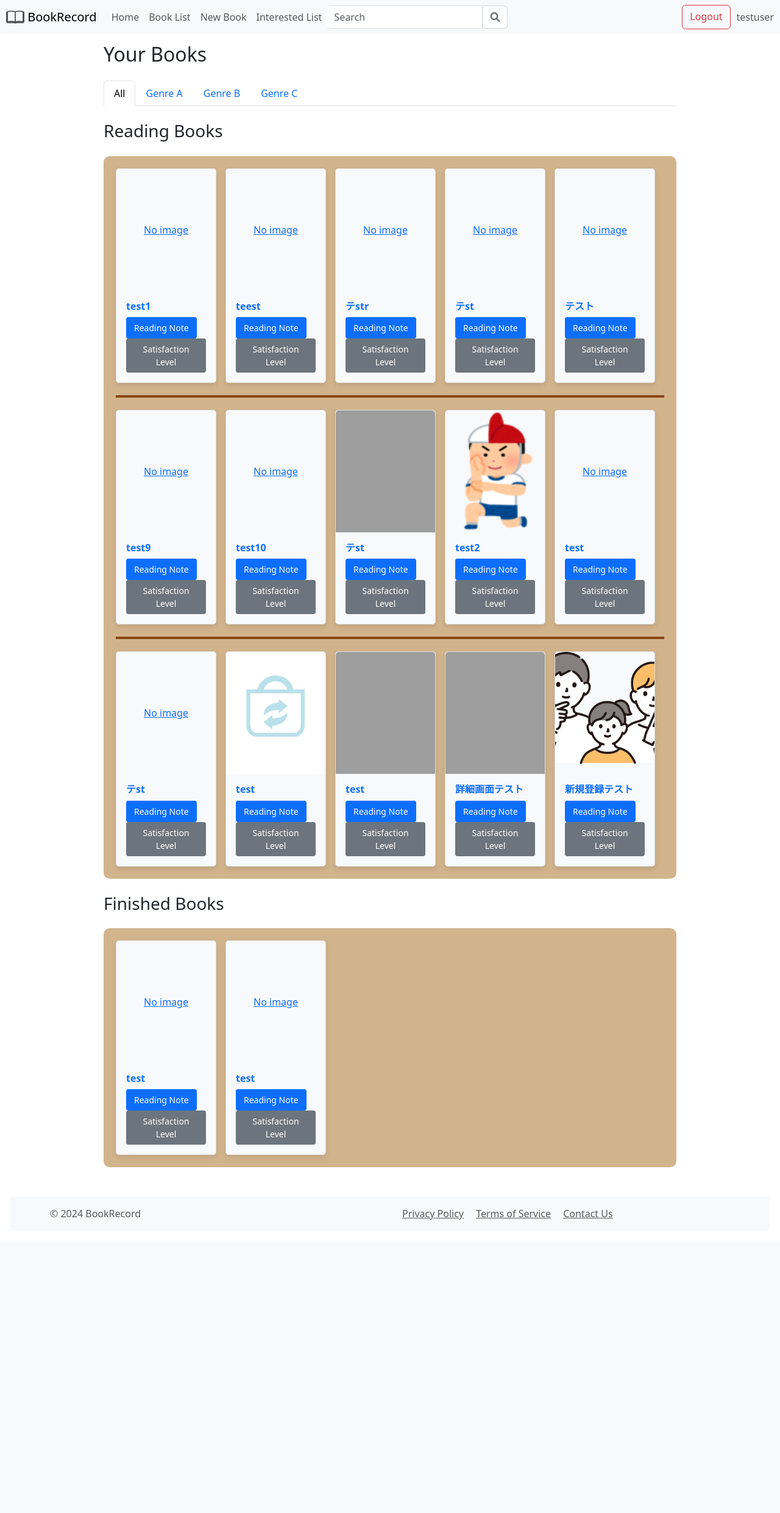
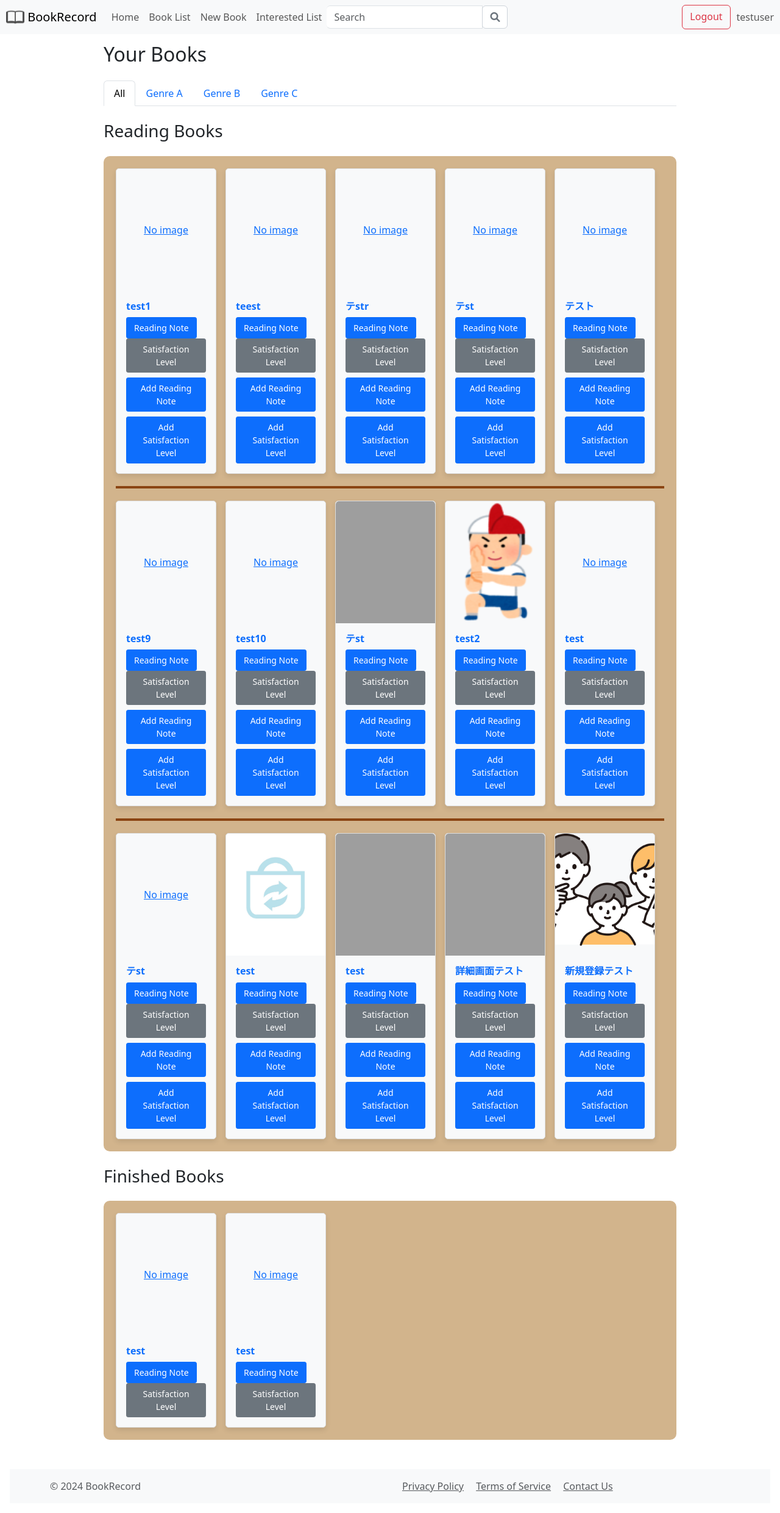
Before and after one commit to kaneken555/bookrecord, a Django app: page /list/ in a window 1280 px wide. Shown: the whole page at 61% size. Before the commit the page ends 2000 px from the top, so only its background shows below. Run offline with Django 4.2, Linux system fonts and the light colour scheme; a user stored in the database is signed in; data comes from the database, SQL or seed files in the repository; some libraries are stand-ins or nearby versions; grey boxes are pictures that could not be loaded.

Commit message:
[mod]モーダルウィンドウ共通化

```diff
--- /dev/null
+++ b/myproject/bookrecord/templates/includes/modal_form.html
@@ -0,0 +1,51 @@
+<!-- templates/includes/modal_form.html -->
+<!-- Reading Note/Satisfaction Level登録用モーダル -->
+<div id="inputModal" class="modal">
+    <div class="modal-dialog modal-lg" role="document">
+        <div class="modal-content">
+            <div class="modal-header">
+                <h5 class="modal-title" id="modalLabel"></h5>
+                <!-- <h5 class="modal-title" id="modalLabel"><span id="modal-book-title"></span></h5> -->
+                <!-- <button type="button" class="btn-close close" aria-label="Close"></button> -->
+            </div>
+            <div class="modal-body">
+                <div id="register-reading-note-form">
+                    <form id="reading-note-form">
+                        {% csrf_token %}
+                        <div class="form-group">
+                            <label for="reading-note-leaning">学び</label>
+                            <input type="text" class="form-control" id="note-learning-input" name="reading_note_learning" required>
+                        </div>
+                        <div class="form-group">
+                            <label for="reading-note-impression">感想</label>
+                            <input type="text" class="form-control" id="note-impression-input" name="reading_note_impression" required>
+                        </div>
+                        <div class="form-group">
+                            <label for="note-date">日付</label>
+                            <input type="date" class="form-control" id="note-date-input" name="note_date" required>
+                        </div>
+                    </form>
+                </div>
+                <div id="register-satisfaction-level-form" style="display:none;">
+                    <form id="satisfaction-form">
+                        {% csrf_token %}
+                        <div class="form-group">
+                            <label for="satisfaction-level">満足度</label>
+                            <input type="number" min="1" max="5" class="form-control" id="satisfaction-level-input" name="satisfaction_level" required>
+                        </div>
+                        <div class="form-group">
+                            <label for="summary-date">日付</label>
+                            <input type="date" class="form-control" id="summary-date-input" name="summary_date" required>
+                        </div>
+                    </form>
+                </div>
+
+            </div>
+            <div class="modal-footer">
+                <button id="confirmAddButton" class="btn btn-primary">登録</button>
+                <button id="cancelButton" class="btn btn-secondary">キャンセル</button>
+            </div>
+            <div id="modal-error-message" class="text-danger"></div>
+        </div>
+    </div>
+</div>
--- a/myproject/bookrecord/templates/list.html
+++ b/myproject/bookrecord/templates/list.html
@@ -4,6 +4,7 @@
 {% block title %}Book List{% endblock %}
 
 {% block content %}
+{% include 'includes/modal_form.html' %}
 <div class="container custom-container">
     <h2 class="my-4">Your Books</h2>
     <!-- ジャンルごとのタブ -->
@@ -41,6 +42,8 @@
                             <div class="mt-auto">
                                 <a href="{% url 'readingnote' book.book_code %}" class="btn btn-primary btn-sm">Reading Note</a>
                                 <a href="{% url 'postreading' book.book_code %}" class="btn btn-secondary btn-sm">Satisfaction Level</a>
+                                <button class="btn btn-primary btn-sm mt-2 register-reading-note" data-book-code="{{ book.book_code }}">Add Reading Note</button>
+                                <button class="btn btn-primary btn-sm mt-2 register-satisfaction-level" data-book-code="{{ book.book_code }}">Add Satisfaction Level</button>
                             </div>
                         </div>
                     </div>
--- a/myproject/bookrecord/templates/top.html
+++ b/myproject/bookrecord/templates/top.html
@@ -4,6 +4,7 @@
 {% block title %}Top{% endblock %}
 
 {% block content %}
+{% include 'includes/modal_form.html' %}
 <div class="container custom-container">
     <h2 class="my-4">Your Reading Books</h2>
     <!-- ジャンルごとのタブ -->
@@ -42,6 +43,8 @@
                             <div class="mt-auto">
                                 <a href="{% url 'readingnote' book.book_code %}" class="btn btn-primary btn-sm">Reading Note</a>
                                 <a href="{% url 'postreading' book.book_code %}" class="btn btn-secondary btn-sm">Satisfaction Level</a>
+                                <button class="btn btn-primary btn-sm mt-2 register-reading-note" data-book-code="{{ book.book_code }}">Add Reading Note</button>
+                                <button class="btn btn-primary btn-sm mt-2 register-satisfaction-level" data-book-code="{{ book.book_code }}">Add Satisfaction Level</button>
                             </div>
                         </div>
                     </div>
--- a/myproject/static/js/scripts.js
+++ b/myproject/static/js/scripts.js
@@ -271,13 +271,22 @@ document.addEventListener('DOMContentLoaded', function() {
     const summaryDateInput = document.getElementById('summary-date-input');
     const noteDateInput = document.getElementById('note-date-input');
     let inputType = null; // 'reading_note' か 'satisfaction_level' を格納
+    let currentBookCode = null; // 現在の選択された本のコードを格納
 
     // 今日の日付をデフォルトでセットする
     setDefaultDate();
 
     // イベントリスナーの設定
-    document.querySelector('.register-reading-note').addEventListener('click', () => openModal('reading_note'));
-    document.querySelector('.register-satisfaction-level').addEventListener('click', () => openModal('satisfaction_level'));
+    // document.querySelectorAll('.register-reading-note').addEventListener('click', () => openModal('reading_note'));
+    // document.querySelectorAll('.register-satisfaction-level').addEventListener('click', () => openModal('satisfaction_level'));
+    document.querySelectorAll('.register-reading-note').forEach(button => {
+        button.addEventListener('click', () => openModal('reading_note', button));
+    });
+
+    document.querySelectorAll('.register-satisfaction-level').forEach(button => {
+        button.addEventListener('click', () => openModal('satisfaction_level', button));
+    });
+
     confirmAddButton.addEventListener('click', handleSubmit);
     // キャンセルボタンをクリックしたときにモーダルを閉じる
     document.getElementById('cancelButton').addEventListener('click', () => inputModal.hide());
@@ -289,8 +298,22 @@ document.addEventListener('DOMContentLoaded', function() {
         noteDateInput.value = today;
     }
 
-    function openModal(type) {
+    function openModal(type, button) {
         inputType = type;
+        currentBookCode = button.getAttribute('data-book-code');
+        let bookTitle;
+        // トップ画面と詳細画面で処理を分岐
+        if (document.querySelector('.book-item')) {
+            // トップ画面の場合
+            bookTitle = button.closest('.book-item').querySelector('.book-title a').textContent;
+        } else {
+            // 詳細画面の場合
+            bookTitle = document.querySelector('h2').textContent.replace('Details : ', '');
+        }
+        // const bookTitle = button.closest('.book-item').querySelector('.book-title a').textContent;
+        // モーダルのタイトルに本のタイトルを設定
+        document.getElementById('modalLabel').textContent = bookTitle;
+
         if (type === 'reading_note') {
             document.getElementById("register-reading-note-form").style.display = 'block';
             document.getElementById("register-satisfaction-level-form").style.display = 'none';
@@ -312,7 +335,7 @@ document.addEventListener('DOMContentLoaded', function() {
             const noteDate = document.getElementById('note-date-input').value;
             const bookCode = document.querySelector('.register-reading-note').getAttribute('data-book-code');
 
-            url = `/readingnote/${bookCode}/`;
+            url = `/readingnote/${currentBookCode}/`;
             formData.append('learning', learning);
             formData.append('impression', impression);
             formData.append('registration_date', noteDate);
@@ -321,7 +344,7 @@ document.addEventListener('DOMContentLoaded', function() {
             const summaryDate = document.getElementById('summary-date-input').value;
             const bookCode = document.querySelector('.register-satisfaction-level').getAttribute('data-book-code');
 
-            url = `/postreading/${bookCode}/`;
+            url = `/postreading/${currentBookCode}/`;
             formData.append('satisfaction_level', satisfactionLevel);
             formData.append('registration_date', summaryDate);
         }
--- a/task/feature_07.txt
+++ b/task/feature_07.txt
@@ -1,2 +1,5 @@
 変更内容：
 トップ画面、リスト画面にモーダルウィンドウを追加（Reading Note/Satisfaction Level）
+
+詳細：
+トップ画面、リスト画面、詳細画面で共通のモーダルウィンドウを表示できるようにした
```
Also changed, not shown: myproject/bookrecord/templates/detail.html (+4 -4 lines).
